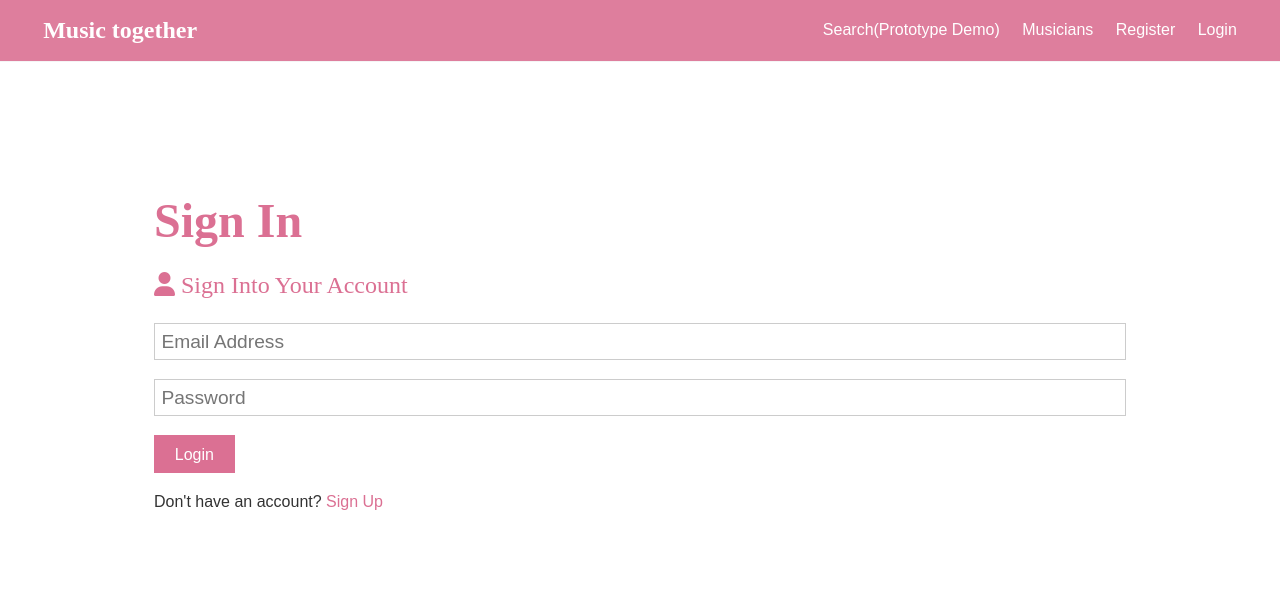
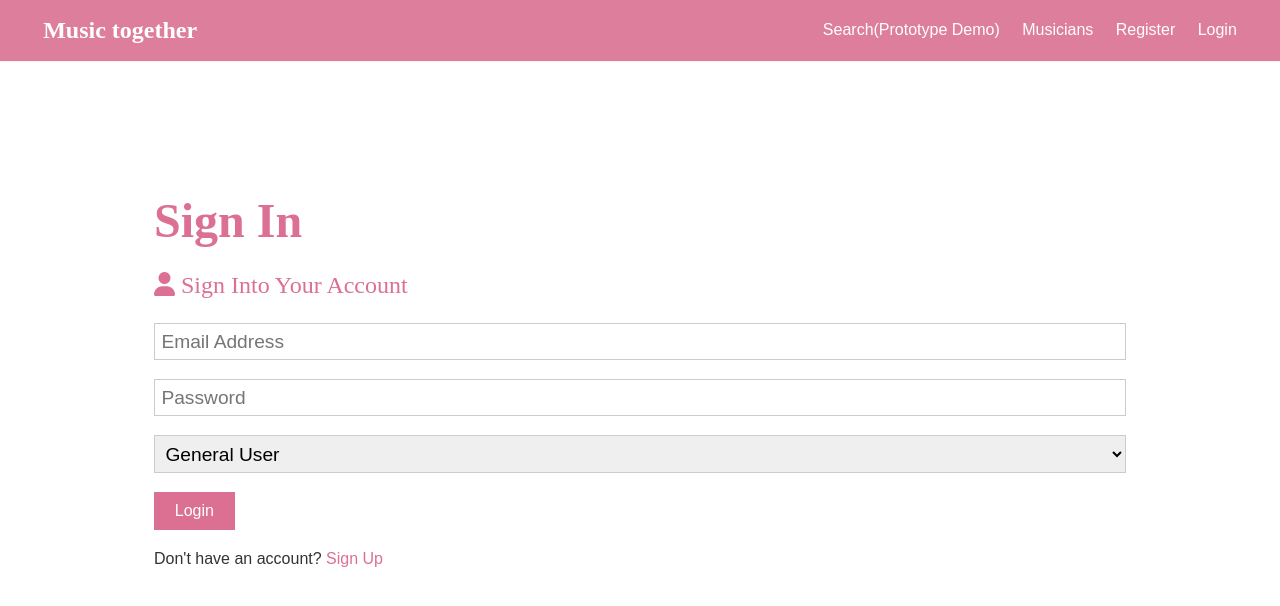
Before and after one commit to Chloejia123/cs5610-final-project-music-together, a React (Create React App) app in the folder client/: page /login in a window 1280 px wide. Shown: the top 606 px of the page. Built offline with nearby package versions, Linux system fonts and the light colour scheme; no server answers.

Commit message:
add option

```diff
--- a/client/package.json
+++ b/client/package.json
@@ -37,5 +37,5 @@
             "last 1 safari version"
         ]
     },
-    "proxy": "https://music-together-cs5610-team11.herokuapp.com"
+    "proxy": "https://localhost:5000"
 }
--- a/client/src/actions/auth.js
+++ b/client/src/actions/auth.js
@@ -74,14 +74,14 @@ export const loadOtherUser = (userId) => async dispatch => {
 }
 
 // This action register User
-export const register = ({ name, email, password }) => async dispatch => {
+export const register = ({ name, email, password, roleType }) => async dispatch => {
     const config = {
         headers: {
             'Content-Type': 'application/json'
         }
     };
 
-    const body = JSON.stringify({ name, email, password });
+    const body = JSON.stringify({ name, email, password, roleType });
 
     try {
         const res = await axios.post('/api/users', body, config);
--- a/client/src/component/auth/Login.js
+++ b/client/src/component/auth/Login.js
@@ -3,21 +3,26 @@ import { Link, Redirect } from 'react-router-dom';
 import {connect} from 'react-redux';
 import PropTypes from 'prop-types';
 import { login, loadUser } from '../../actions/auth';
+const GENERAL_USER = 'General User';
+const ADMIN = 'Admin';
 
 const Login = ({login, isAuthenticated, user}) => {
     const [formData, setFormData] = useState({
          email: '',
-         password: ''
+         password: '',
+         roleType: ''
      });
 
-    const { email, password } = formData;
+    const { email, password, roleType } = formData;
 
-    const onChange = e =>
+    const onChange = e => {
         setFormData({ ...formData, [e.target.name]: e.target.value });
+    }
+
 
     const onSubmit = async e => {
         e.preventDefault();
-        login(email, password);
+        login(email, password, roleType);
     };
 
     //Redirect us to profile if login
@@ -53,6 +58,12 @@ const Login = ({login, isAuthenticated, user}) => {
                             minLength='6'
                         />
                     </div>
+                    <div>
+                    <select type='roleType' name='roleType' value={roleType} onChange={e => onChange(e)} className='form-group'>
+                        <option>{GENERAL_USER}</option>
+                        <option>{ADMIN}</option>
+                    </select>
+                    </div>
                     <input type='submit' className='btn btn-primary' value='Login' />
                 </form>
                 <p className='my-1'>
--- a/package.json
+++ b/package.json
@@ -5,7 +5,7 @@
     "main": "server.js",
     "scripts": {
         "start": "node server",
-        "server": "nodemon server",
+        "server": "node server",
         "client": "npm start --prefix client",
         "dev": "concurrently \"npm run server\" \"npm run client\"",
         "heroku-postbuild": "NPM_CONFIG_PRODUCTION=false npm install --prefix client && npm run build --prefix client"
```
Also changed, not shown: 2 other files (tests, documents, lock files or other folders).
